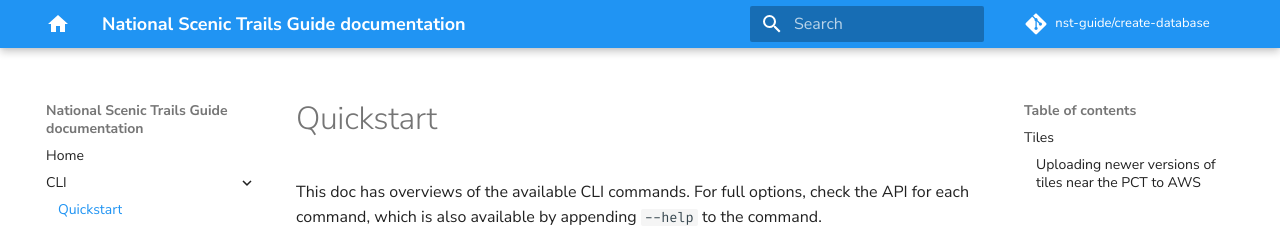
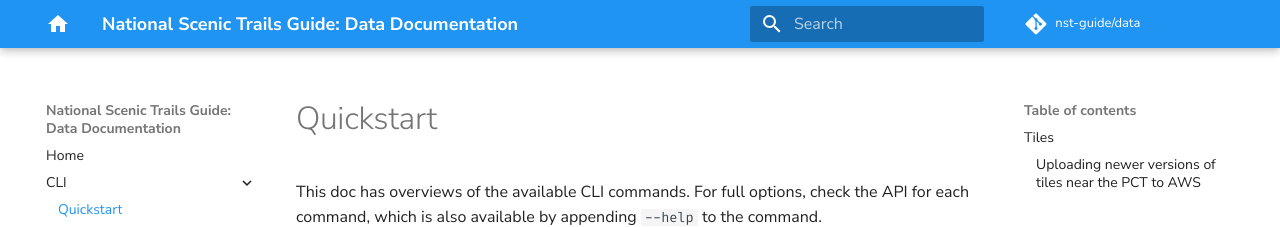
Before and after one commit to nst-guide/data, an MkDocs documentation site: the page built from docs/src/cli/index.md, in a window 1280 px wide. Shown: the top 227 px of the page. Built offline with MkDocs 1.6.1 and Material for MkDocs 9.7.7, drawn with Linux system fonts in a browser that asks for light colours; comment, search, counter and statistics services are not loaded.

Commit message:
Update Mkdocs config

```diff
--- a/docs/mkdocs.yml
+++ b/docs/mkdocs.yml
@@ -1,16 +1,16 @@
 # Project Information
-site_name: "National Scenic Trails Guide documentation"
-site_description: "General project documentation for National Scenic Trails Guide"
+site_name: "National Scenic Trails Guide: Data Documentation"
+site_description: "Data documentation for National Scenic Trails Guide"
 site_author: "Kyle Barron"
 
 docs_dir: "src"
 site_dir: "build"
 
 # Repository
-repo_name: "nst-guide/create-database"
-repo_url: "https://github.com/nst-guide/create-database"
-edit_uri: "blob/master/create-database/src/"
-site_url: "https://nst-guide.github.io/create-database/"
+repo_name: "nst-guide/data"
+repo_url: "https://github.com/nst-guide/data"
+edit_uri: "blob/master/data/src/"
+site_url: "https://nst-guide.github.io/data/"
 
 # Social links
 extra:
```
